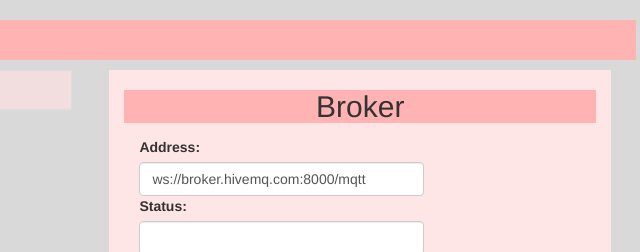
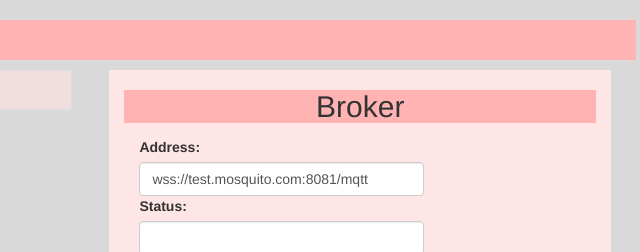
Before and after one commit to Princess-PN2k19/MQTT, a website: page index.html in a window 1280 px wide. Shown: the top 252 px of the page, 631-1271 px from the left. Drawn offline with nearby package versions, Linux system fonts and the light colour scheme.

Commit message:
Still to restructure.

```diff
--- a/index.html
+++ b/index.html
@@ -63,7 +63,7 @@
 				<form>
 					<div class="col-sm-8" class="form-group">
 						<label class="bmd-label-static">Address:</label>
-						<input type="text" class="form-control" id="address" value="ws://broker.hivemq.com:8000/mqtt">
+						<input type="text" class="form-control" id="address" value="wss://test.mosquito.com:8081/mqtt">
 						<label class="bmd-label-static">Status:</label>
 						<input type="text" class="form-control" id="status">
 					</div>
```
